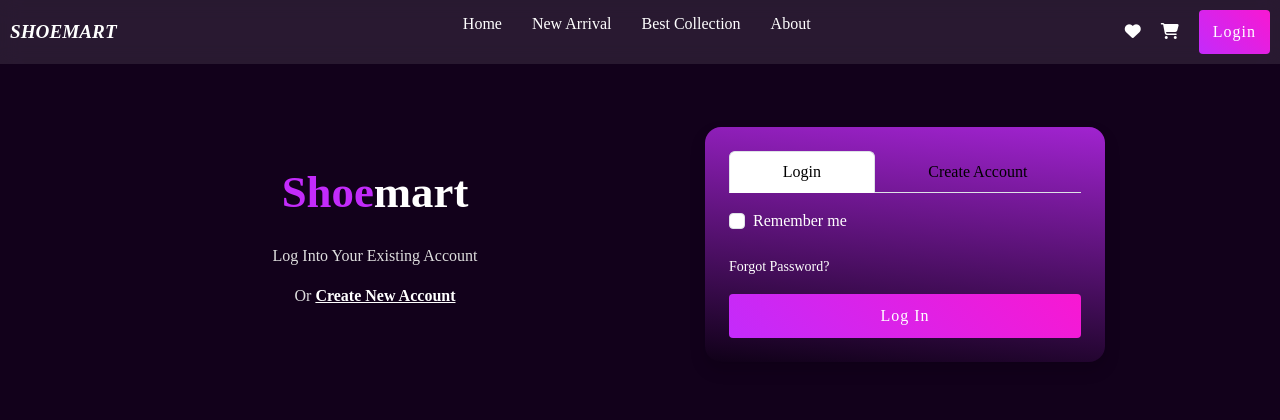
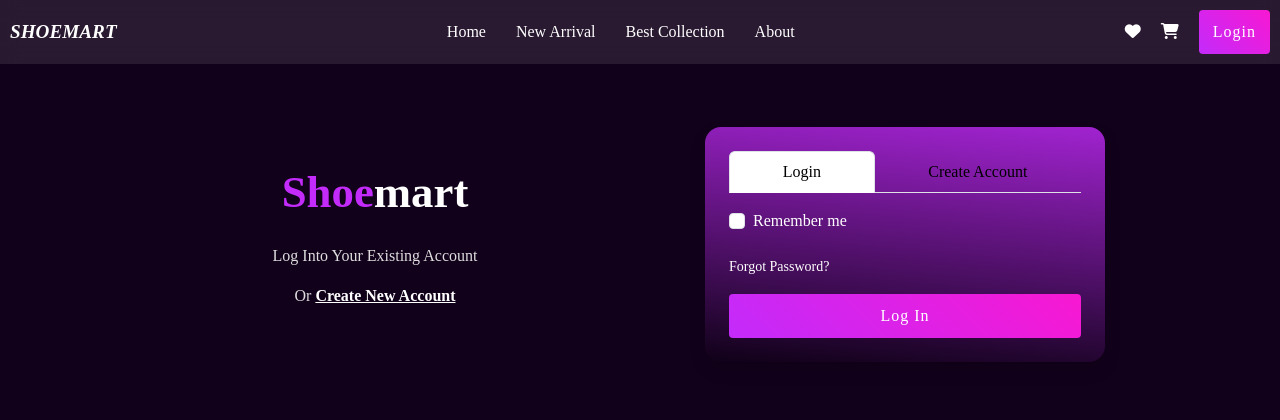
Before and after one commit to Luigazab/Django_commerce, a Django app: page /accounts/register/ in a window 1280 px wide. Shown: the top 420 px of the page. Run offline with Django 5.2, Linux system fonts and the light colour scheme.

Commit message:
Update style.css

```diff
--- a/static/css/style.css
+++ b/static/css/style.css
@@ -266,6 +266,12 @@ header .nav .logo{
 }
 header .burger_icon{
     display: none;
+}
+dl, ol, ul {
+    margin: 0rem;
+}
+ol, ul {
+    padding-left: 0rem;
 }
 
 /* hero section */
```
